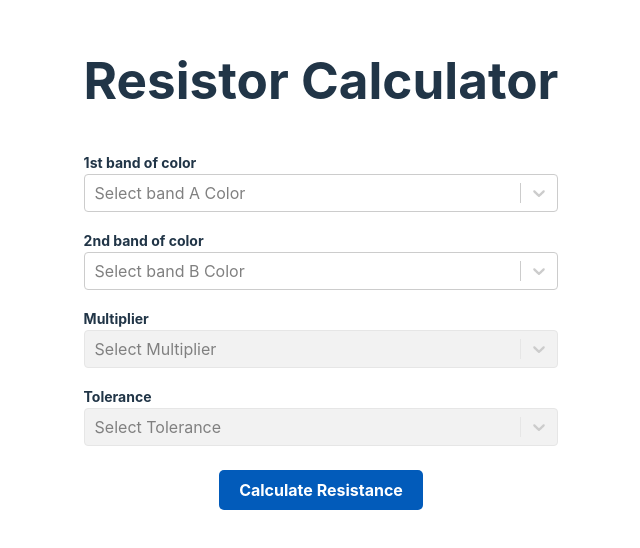
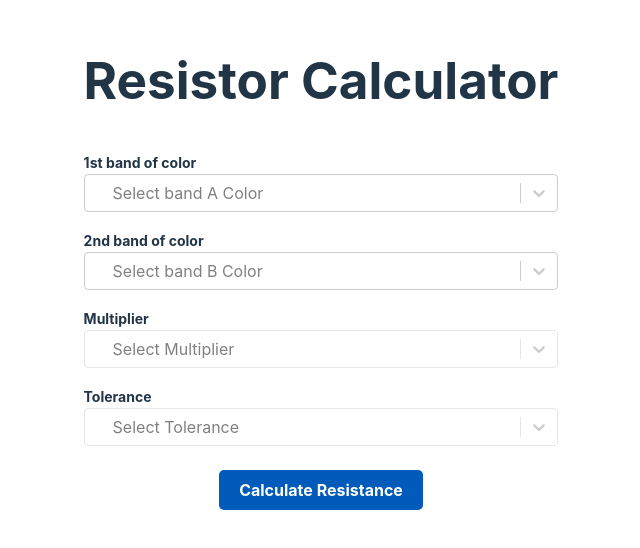
Before and after one commit to lacdev/resistor-calculator-ui, a React (Vite) app: page / in a window 1280 px wide. Shown: the part 128-676 px from the top of the page, without its empty margins (319-959 px from the left). Built offline with nearby package versions, Linux system fonts and the light colour scheme; no server answers.

Commit message:
add styles update to BandSelector colors

```diff
--- a/src/components/BandSelector/BandSelector.tsx
+++ b/src/components/BandSelector/BandSelector.tsx
@@ -1,24 +1,83 @@
-import Select, { ActionMeta, SingleValue } from 'react-select'
+import Select, {
+  ActionMeta,
+  MultiValue,
+  SingleValue,
+  StylesConfig,
+} from 'react-select'
+import chroma from 'chroma-js'
 
-type Option = {
-  label: string
-  value: string
-  color?: string
-}
+import { ColourOption } from '../../types'
 
 type BandSelectorProps = {
   label: string
-  options: Option[]
+  options: ColourOption[]
   isDisabled?: boolean
-  onChange: (
-    newValue: SingleValue<Option>,
-    actionMeta: ActionMeta<Option>
-  ) => void | undefined
+  onChange:
+    | ((
+        newValue: SingleValue<ColourOption> | MultiValue<ColourOption>,
+        actionMeta: ActionMeta<ColourOption>
+      ) => void)
+    | undefined
   placeholder: string
 }
 
 const BandSelector = (props: BandSelectorProps) => {
   const { options, placeholder, label, isDisabled, onChange } = props
+
+  // This code comes from the library itself.
+  // https://react-select.com/styles
+
+  const dot = (color = 'transparent') => ({
+    alignItems: 'center',
+    display: 'flex',
+
+    ':before': {
+      backgroundColor: color,
+      borderRadius: 10,
+      content: '" "',
+      display: 'block',
+      marginRight: 8,
+      height: 10,
+      width: 10,
+    },
+  })
+
+  const colourStyles: StylesConfig<ColourOption> = {
+    control: (styles) => ({ ...styles, backgroundColor: 'white' }),
+    option: (styles, { data, isDisabled, isFocused, isSelected }) => {
+      const color = chroma(data.color)
+      return {
+        ...styles,
+        backgroundColor: isDisabled
+          ? undefined
+          : isSelected
+          ? data.color
+          : isFocused
+          ? color.alpha(0.1).css()
+          : undefined,
+        color: isDisabled
+          ? '#ccc'
+          : isSelected
+          ? chroma.contrast(color, 'white') > 2
+            ? 'white'
+            : 'black'
+          : data.color,
+        cursor: isDisabled ? 'not-allowed' : 'default',
+
+        ':active': {
+          ...styles[':active'],
+          backgroundColor: !isDisabled
+            ? isSelected
+              ? data.color
+              : color.alpha(0.3).css()
+            : undefined,
+        },
+      }
+    },
+    input: (styles) => ({ ...styles, ...dot() }),
+    placeholder: (styles) => ({ ...styles, ...dot('#fff') }),
+    singleValue: (styles, { data }) => ({ ...styles, ...dot(data.color) }),
+  }
 
   return (
     <div className="select-option-container">
@@ -28,6 +87,7 @@ const BandSelector = (props: BandSelectorProps) => {
         placeholder={placeholder}
         onChange={onChange}
         isDisabled={isDisabled}
+        styles={colourStyles}
       />
     </div>
   )
```
